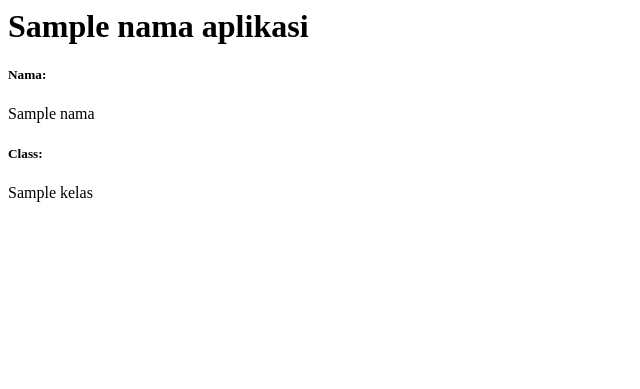
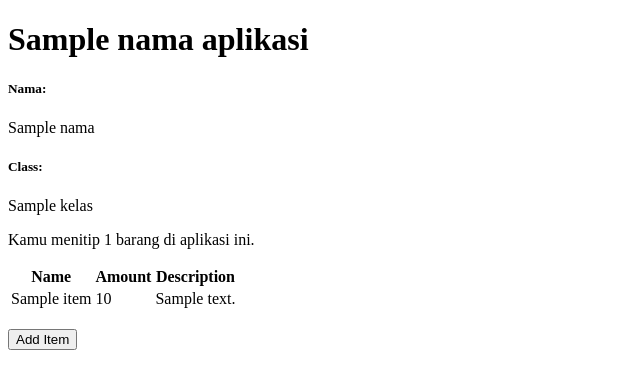
Before and after one commit to febrian-irv/nitip-barang, a Django app: template main/templates/main.html in a window 1280 px wide. Shown: the top 389 px of the page, without its empty margins (0-640 px from the left). Run offline with Django 4.2, Linux system fonts and the light colour scheme; tables that the repository leaves empty hold one stand-in row (values such as "Sample post"); the template is opened without the code that fills it: values that come from a table or form of the project are taken from there, most other values are stand-ins (such as "Sample title", 1, 10 or a date in 2020).

Commit message:
done implementasi tugas 3

```diff
--- a/main/templates/main.html
+++ b/main/templates/main.html
@@ -1,6 +1,37 @@
+{% extends 'base.html' %}
+
+{% block content %}
 <h1>{{ nama_aplikasi }}</h1>
 
 <h5>Nama: </h5>
 <p>{{ nama }}</p>
 <h5>Class: </h5>
 <p>{{ kelas }}</p>
+
+<p>Kamu menitip {{ items.count }} barang di aplikasi ini.</p>
+<table>
+    <tr>
+        <th>Name</th>
+        <th>Amount</th>
+        <th>Description</th>
+    </tr>
+
+    {% comment %} Berikut cara memperlihatkan data produk di bawah baris ini {% endcomment %}
+
+    {% for item in items %}
+        <tr>
+            <td>{{item.name}}</td>
+            <td>{{item.amount}}</td>
+            <td>{{item.description}}</td>
+        </tr>
+    {% endfor %}
+</table>
+
+<br />
+
+<a href="{% url 'main:add_item' %}">
+    <button>
+        Add Item
+    </button>
+</a>
+{% endblock content %}
--- a/main/urls.py
+++ b/main/urls.py
@@ -1,8 +1,13 @@
 from django.urls import path
-from main.views import show_main
+from main.views import show_main, add_item, show_xml, show_json, show_xml_by_id, show_json_by_id
 
 app_name = 'main'
 
 urlpatterns = [
     path('', show_main, name='show_main'),
+    path('add_item', add_item, name='add_item'),
+    path('xml/', show_xml, name='show_xml'),
+    path('json/', show_json, name='show_json'),
+    path('xml/<int:id>/', show_xml_by_id, name='show_xml_by_id'),
+    path('json/<int:id>/', show_json_by_id, name='show_json_by_id'),
 ]
--- a/nitip_barang/settings.py
+++ b/nitip_barang/settings.py
@@ -55,7 +55,7 @@ ROOT_URLCONF = 'nitip_barang.urls'
 TEMPLATES = [
     {
         'BACKEND': 'django.template.backends.django.DjangoTemplates',
-        'DIRS': [],
+        'DIRS': [BASE_DIR / 'templates'],
         'APP_DIRS': True,
         'OPTIONS': {
             'context_processors': [
--- a/nitip_barang/urls.py
+++ b/nitip_barang/urls.py
@@ -19,5 +19,5 @@ from django.urls import path, include
 
 urlpatterns = [
     path('admin/', admin.site.urls),
-    path('main/', include('main.urls'))
+    path('', include('main.urls'))
 ]
--- /dev/null
+++ b/templates/base.html
@@ -0,0 +1,18 @@
+{% load static %}
+<!DOCTYPE html>
+<html lang="en">
+    <head>
+        <meta charset="UTF-8" />
+        <meta
+            name="viewport"
+            content="width=device-width, initial-scale=1.0"
+        />
+        {% block meta %}
+        {% endblock meta %}
+    </head>
+
+    <body>
+        {% block content %}
+        {% endblock content %}
+    </body>
+</html>
```
Also changed, not shown: main/forms.py (added, +7 -0 lines), main/templates/add_item.html (added, +19 -0 lines), main/views.py (+36 -1 lines), 1 other file.
